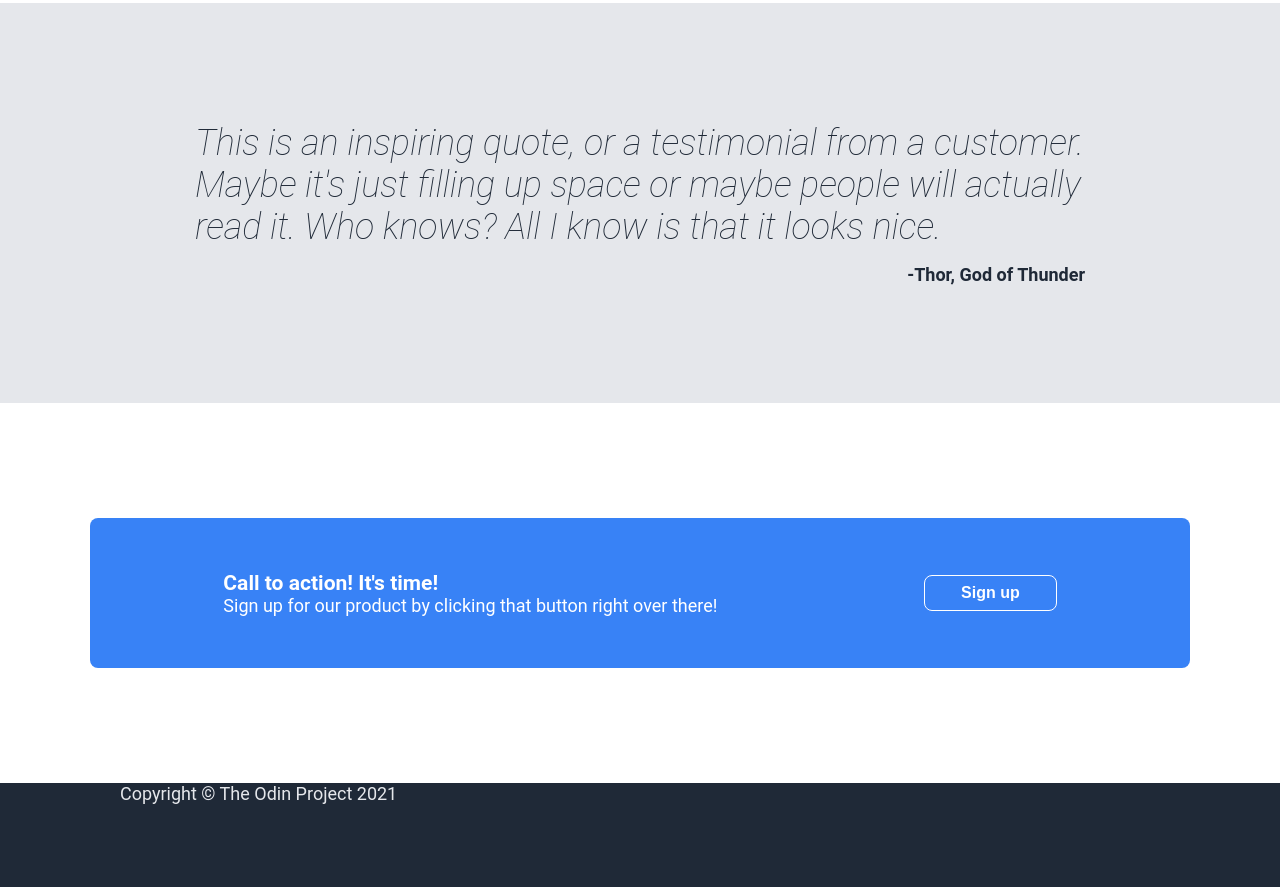
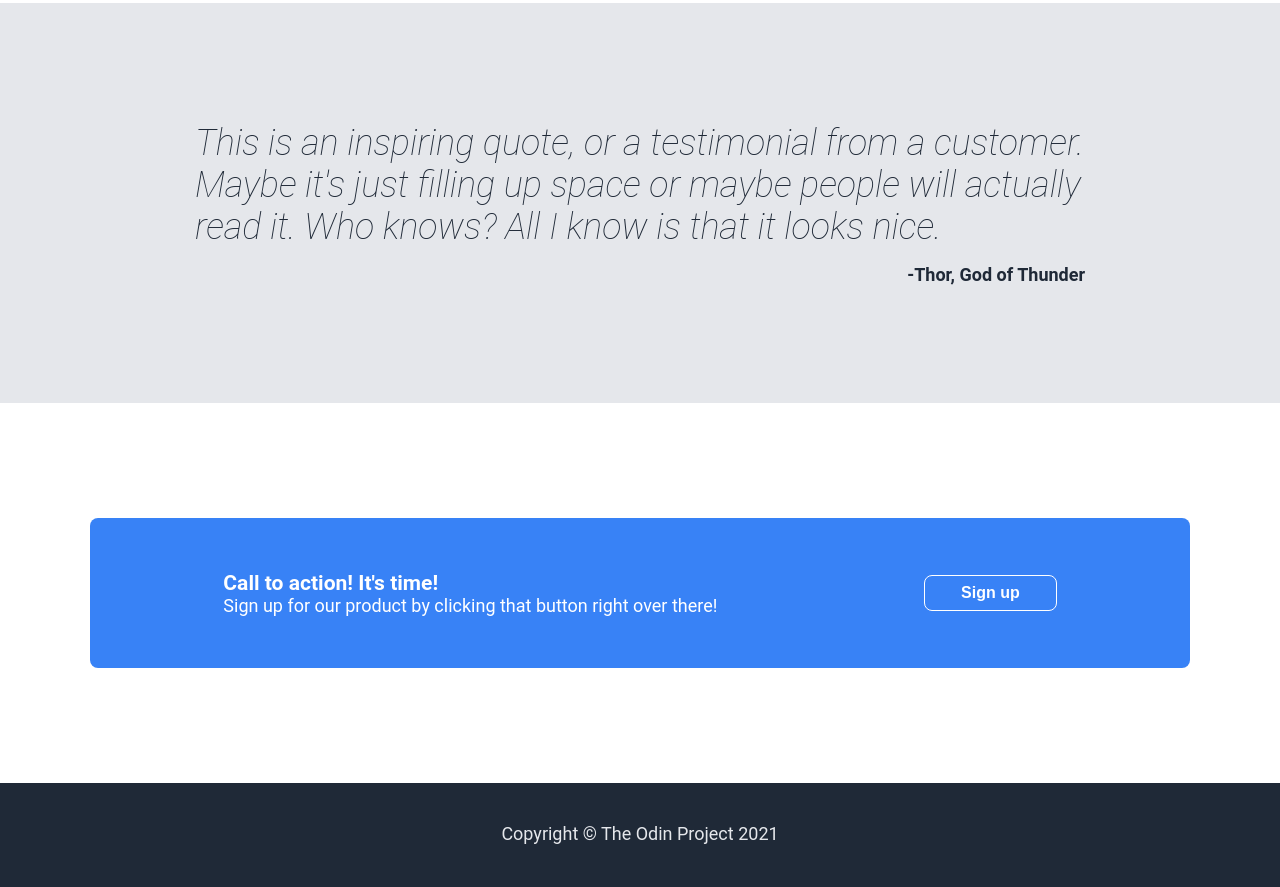
Before and after one commit to SethUp-dev/landing-page, a plain HTML site: page index.html in a window 1280 px wide. Shown: the part 1017-1904 px from the top of the page. Drawn offline with Linux system fonts and the light colour scheme.

Commit message:
Add footer styling and modify footer section

```diff
--- a/index.html
+++ b/index.html
@@ -20,6 +20,8 @@
       </ul>
     </div>
   </nav>
+
+  <div class="main-content">
 
   <header class="header">
     <div class="container">
@@ -72,10 +74,12 @@
     </div>
   </section>
 
-  <footer>
-  <div class="container">
-    <p>Copyright &copy; The Odin Project 2021</p>
-  </div>
+</div>
+
+  <footer class="footer">
+    <div class="container">
+      <p>Copyright &copy; The Odin Project 2021</p>
+    </div>
   </footer>
 
 </body>
--- a/style.css
+++ b/style.css
@@ -6,11 +6,12 @@
 }
 
 body {
+  display: flex;
+  flex-direction: column;
   background: #1f2937;
   font-family: 'Roboto', sans-serif;
   color: #E5E7EB;
   font-size: 18px;
-  height: 1912px;
 }
 
 .container {
@@ -162,6 +163,15 @@ body {
   width: 100%;
 }
 
-.btn-signup {
+.signup-sect .btn-signup {
   border: 1px solid #fff;
 }
+
+
+.footer {
+  display: flex;
+  width: 100%;
+  height: 100px;
+  justify-content: center;
+  align-items: center;
+}
```
